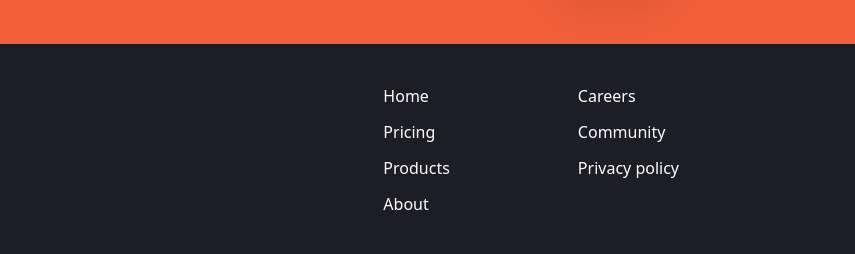
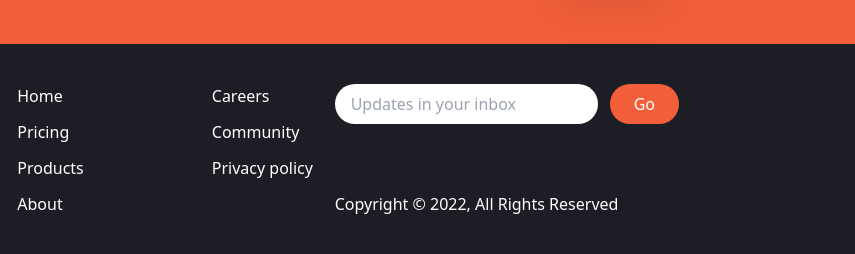
Before and after one commit to Complexlity/Manage-Landing-Page, a website: page index.html in a window 1280 px wide. Shown: the part 1900-2154 px from the top of the page, 425-1280 px from the left. Drawn offline with Linux system fonts and the light colour scheme.

Commit message:
Add input and copyright to footer section

```diff
--- a/index.html
+++ b/index.html
@@ -341,6 +341,21 @@
                 <a href="" class="hover:text-brightRed">Privacy policy</a>
             </div>
         </div>
+          <!-- Input Container -->
+          <div class="flex flex-col justify-between">
+            <!-- Text and button -->
+            <form >
+                <div class="flex space-x-3">
+                    <input type="text" placeholder='Updates in your inbox' class="flex-1 px-4 rounded-full focus:outline-none">
+                    <button class="px-6 py-2 text-white rounded-full bg-brightRed hover:bg-brightRedLight focus:outline-none">Go</button>
+                </div>
+            </form>
+            <div class="hidden text-white md:block">
+                Copyright &copy; 2022, All Rights Reserved
+            </div>
+        </div>
+
+
   </div>
   </footer>
 
```
Also changed, not shown: css/styles.css.
